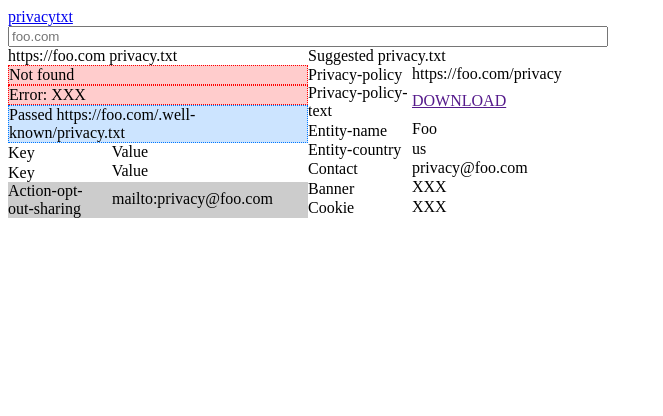
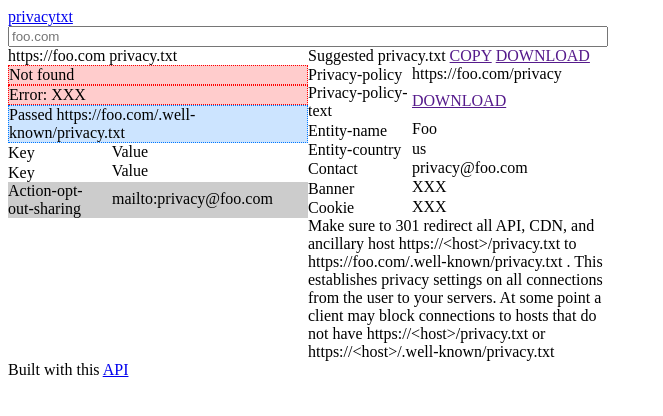
Before and after one commit to grittygrease/draft-colwell-privacy-txt, a plain HTML site: page pages/audit.html in a window 1280 px wide. Shown: the whole page, without its empty margins (0-663 px from the left). Drawn offline with Linux system fonts and the light colour scheme.

Commit message:
audit notes

```diff
--- a/pages/audit.html
+++ b/pages/audit.html
@@ -15,7 +15,7 @@
             <div style="background: rgba(0, 0, 0, 0.2);"><div style="display: inline-block; width: 100px; vertical-align: middle;">Action-opt-out-sharing</div> mailto:privacy@foo.com</div>
         </div>
         <div style="width: 50%; float: left;">
-            <div>Suggested privacy.txt</div>
+            <div>Suggested privacy.txt <a href="">COPY</a> <a href="">DOWNLOAD</a></div>
             <div><div style="display: inline-block; width: 100px; vertical-align: middle;">Privacy-policy</div> https://foo.com/privacy</div>
             <div><div style="display: inline-block; width: 100px; vertical-align: middle;">Privacy-policy-text</div> <a href="">DOWNLOAD</a></div>
             <div><div style="display: inline-block; width: 100px; vertical-align: middle;">Entity-name</div> Foo</div>
@@ -23,7 +23,10 @@
             <div><div style="display: inline-block; width: 100px; vertical-align: middle;">Contact</div> privacy@foo.com</div>
             <div><div style="display: inline-block; width: 100px; vertical-align: middle;">Banner</div> XXX</div>
             <div><div style="display: inline-block; width: 100px; vertical-align: middle;">Cookie</div> XXX</div>
+            <div>Make sure to 301 redirect all API, CDN, and ancillary host https://&lt;host&gt;/privacy.txt to https://foo.com/.well-known/privacy.txt . This establishes privacy settings on all connections from the user to your servers. At some point a client may block connections to hosts that do not have https://&lt;host&gt;/privacy.txt or https://&lt;host&gt;/.well-known/privacy.txt</div>
         </div>
+
+    <div>Built with this <a href="https://bringyour.com/api">API</a></div>
     </div>
 </body>
 </html>
```
